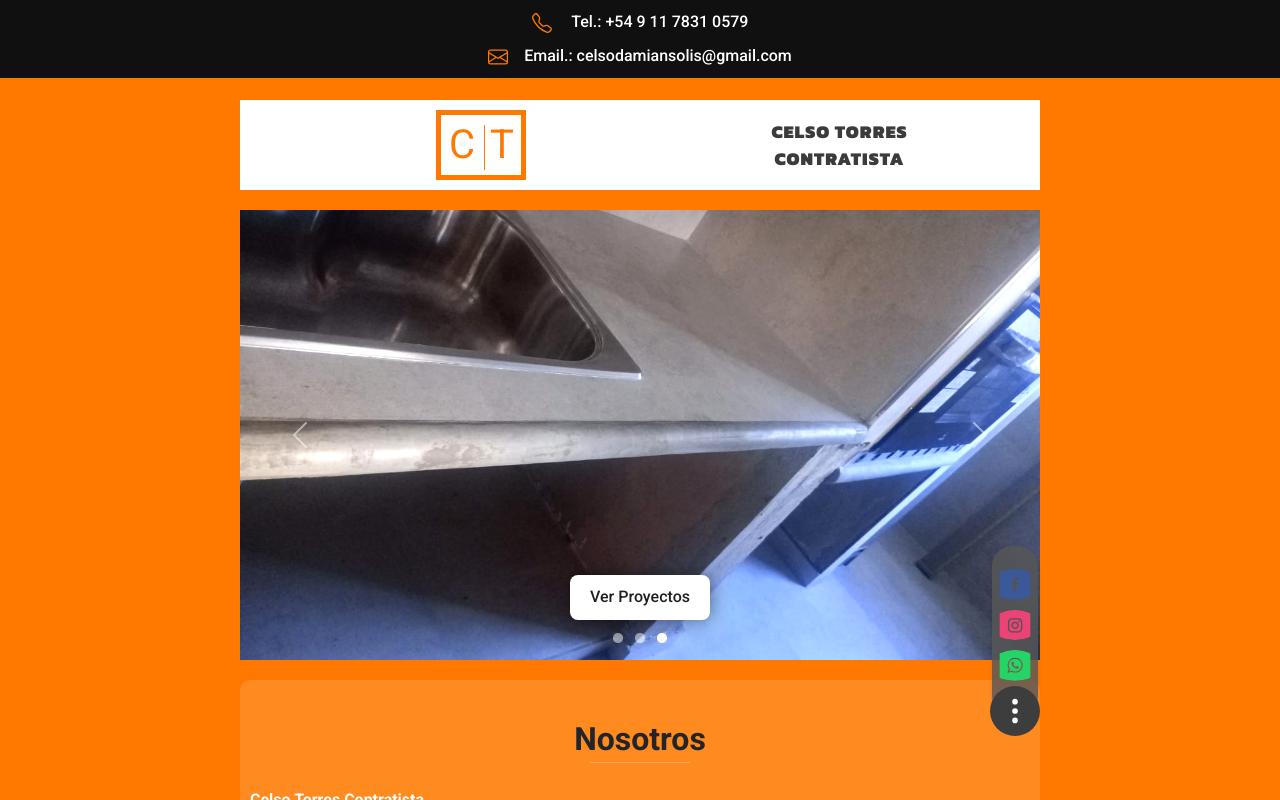
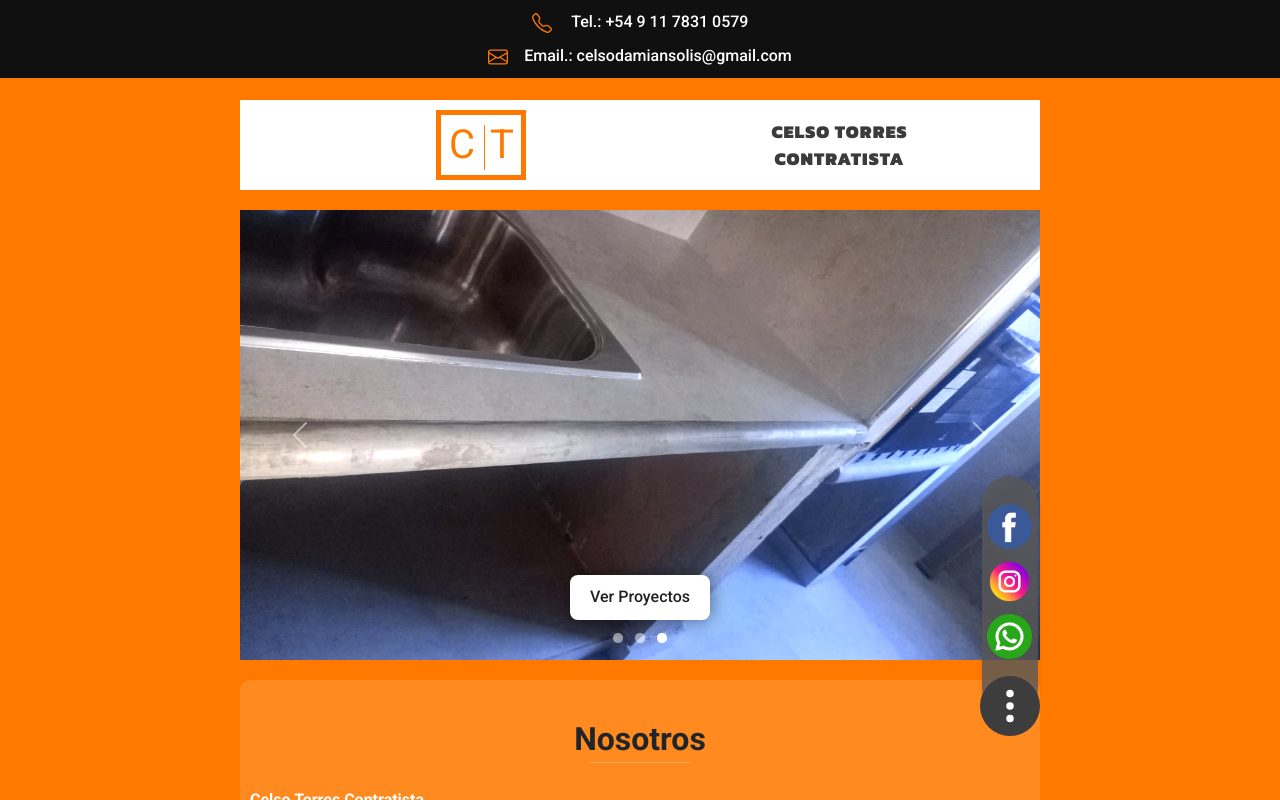
Before and after one commit to DanielQuijano1/celso-constratista, a React (Vite) app: page / in a window 1280 px wide. Both pictures are taken after a click on the button 1015 px from the left and 711 px from the top of the page. Shown: the top 800 px of the page. Built offline with nearby package versions, Linux system fonts and the light colour scheme.

Commit message:
fixed icons social menu

```diff
--- a/src/App.css
+++ b/src/App.css
@@ -698,8 +698,8 @@
   padding: 10px;
   cursor: pointer;
   transition: background-color 0.3s ease;
-  width: 50px;
-  height: 50px;
+  width: 60px;
+  height: 60px;
 }
 
 .toggle-button.open {
@@ -712,7 +712,7 @@
 /* Estilos para el menú de redes sociales */
 .social-media-menu {
   position: absolute;
-  top: -140px;
+  top: -200px;
   /* Ajusta la posición vertical del menú */
   left: 50%;
   transform: translateX(-50%);
@@ -720,8 +720,8 @@
   flex-direction: column;
   gap: 10px;
   background-color: #575757d0;
-  border-radius: 20px;
-  padding: 23px;
+  border-radius: 30px;
+  padding: 28px;
   box-shadow: 0 2px 4px rgba(0, 0, 0, 0.1);
   z-index: -1;
   padding-bottom: 35px;
@@ -730,17 +730,15 @@
 
 .social-media-menu .social-icon {
   border-radius: 50%;
+  position: relative;
 }
 
 /* Estilos para los íconos de redes sociales */
 .social-media-menu .social-icon {
   color: #020202;
-  transition: color 0.3s ease;
   z-index: 100;
   position: relative;
-  left: -25px;
-  width: 25px;
-  height: 25px;
+  left: -23px;
 }
 
 .social-media-menu .social-icon:hover {
--- a/src/assets/SocialMenu/SocialMenu.jsx
+++ b/src/assets/SocialMenu/SocialMenu.jsx
@@ -19,10 +19,9 @@ const SocialMediaButton = () => {
             </button>
             {isOpen && (
                 <div className="social-media-menu">
-                    <SocialIcon url="https://www.facebook.com" />
-                    <SocialIcon url="https://www.instagram.com/celsodamiansolis/" />
-
-                    <SocialIcon url="https://api.whatsapp.com/+5491178310579" />
+                    <a href="https://www.facebook.com" target="blank" className="social-icon"><div className="popup__icon facebook animacionActive "/></a>
+                    <a href="https://www.instagram.com/celsodamiansolis/" target="blank" className="social-icon"><div className="popup__icon instagram animacionActive "/></a>
+                    <a href="https://wa.me/+5491178310579" target="blank" className="social-icon"><div className="popup__icon whatsapp animacionActive "/></a>
 
                 </div>
             )}
```
